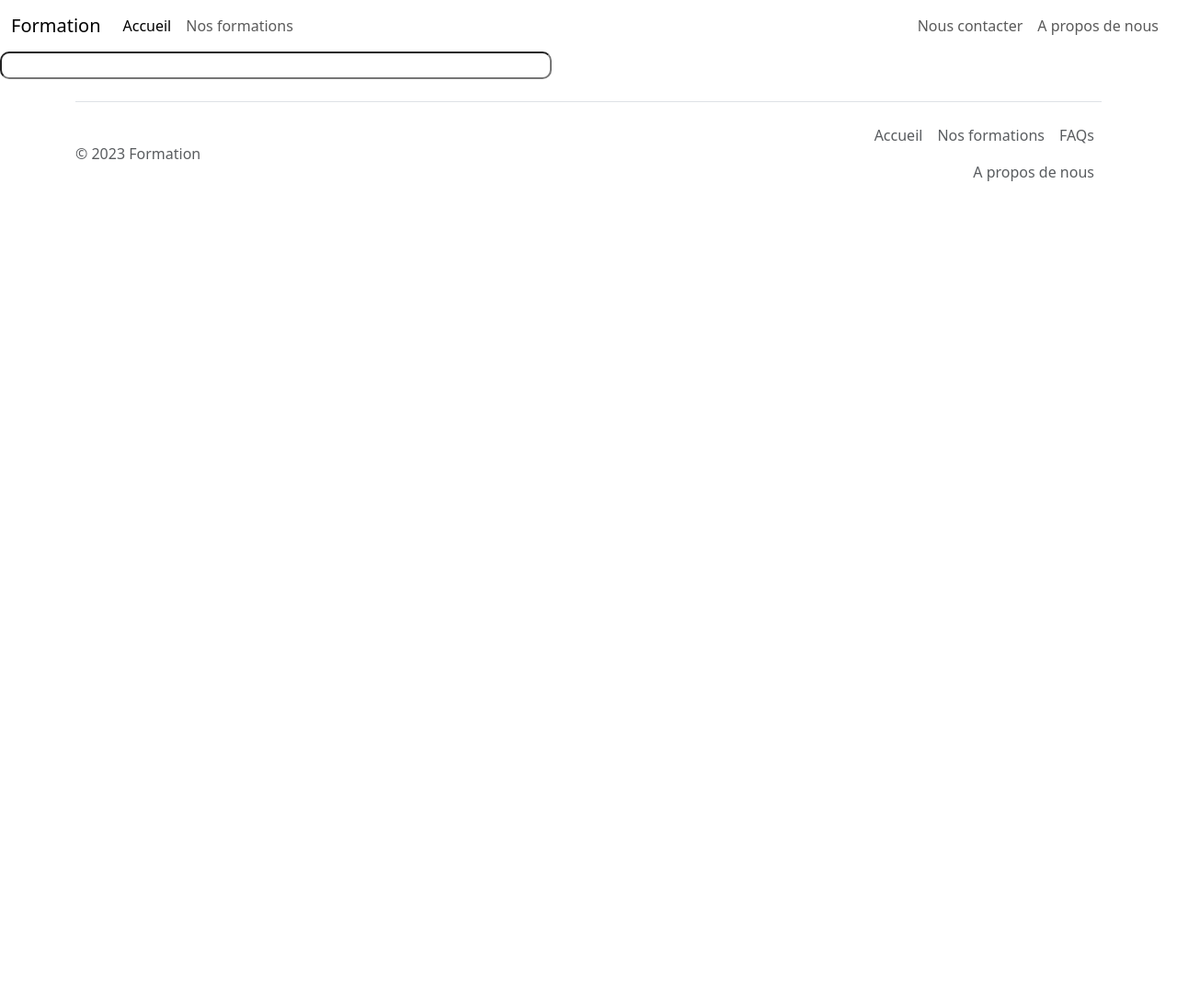
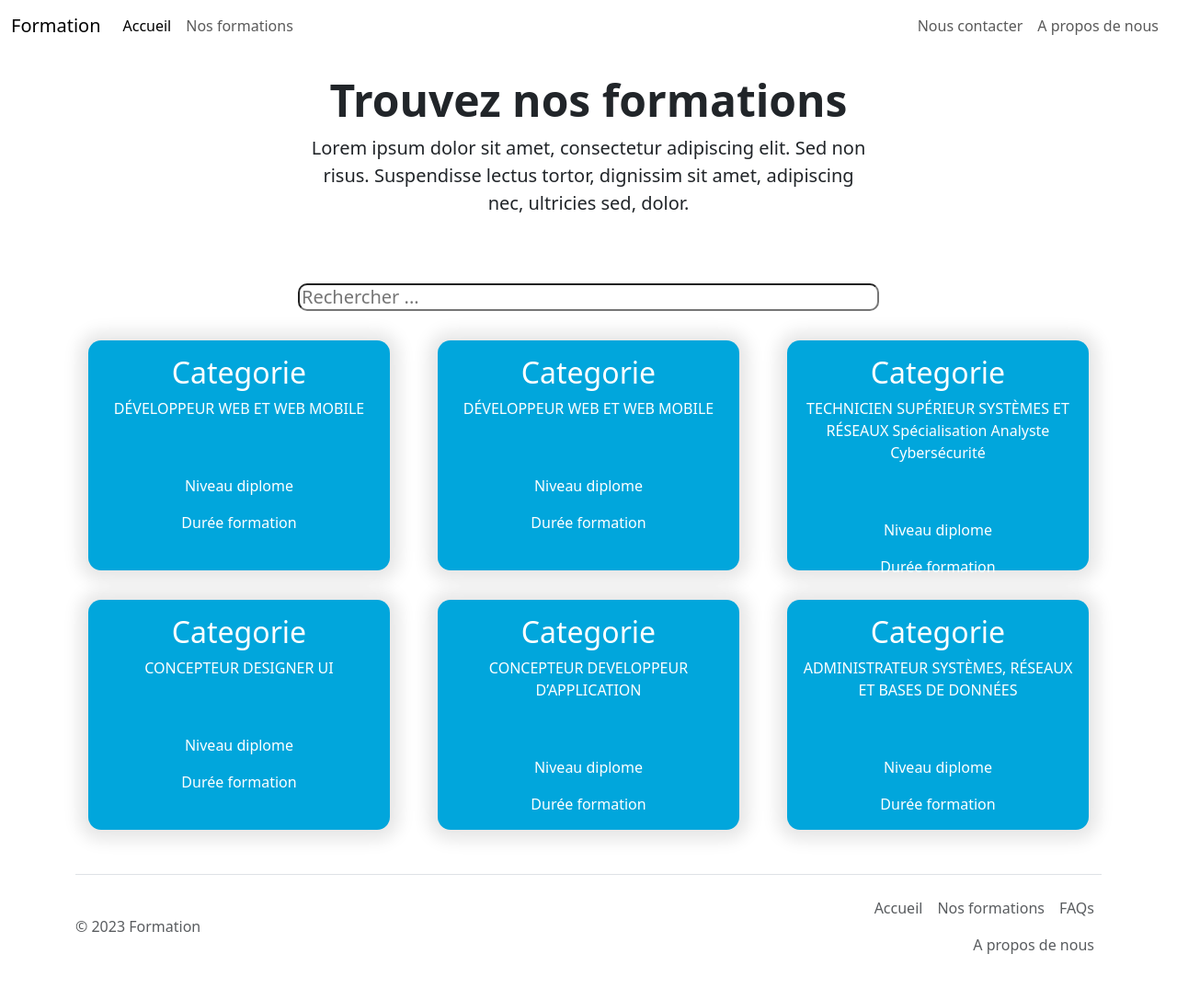
Before and after one commit to Erasedon/formation, a PHP site: page / in a window 1280 px wide. Shown: the whole page at 92% size. Before the commit the page ends 197 px from the top, so only its background shows below. Run offline with PHP 8.4, Linux system fonts and the light colour scheme; data that the repository does not hold is empty.

Commit message:
frontend page accueil

```diff
--- a/assets/css/style.css
+++ b/assets/css/style.css
@@ -6,11 +6,27 @@
     border-radius: 10px 10px 10px 10px;
     height:30px;
     font-size: 20px;
+     /* text-align: center;
+   align-content: center;   */
+    position: relative;
+    margin-left: auto;
+    margin-right: auto;
+}
+
+/* .search-box {
+
+
+
+    border-radius: 10px 10px 10px 10px;
+    text-decoration: none;
+    font-size: 20px;
     text-align: center;
     align-content: center;
-    position: relative
 
-}
+
+} */
+
+
 
 
 /* page Détail css Hassan */
@@ -19,6 +35,7 @@ body {
 
     background-color: white;
 }
+
 
 .navbar-page-detail {
  color:black;
@@ -83,3 +100,38 @@ color:#01A6DC;
     color:red;
 
 }
+
+
+
+
+/* partie Cards pour page accueil Hassan CSS */
+
+
+.cards-block  {
+    text-align: center;
+    max-width: 45rem;
+    width: 90%;
+    margin: auto;
+    /* margin-top: -10rem; */
+    position: relative;
+    background-color:#01A6DC;;
+    color: white;
+    border-radius: 14px;
+    padding: 1rem;
+    box-shadow: 0 1px 18px 10px rgba(0, 0, 0, 0.10);
+    height: 250px;
+  }
+
+  .cards-block  h2 {
+    font-size: 2rem;
+    margin-top: 0;
+  }
+
+  .sous-cards-block {
+
+    /* background-color:#7FB3D5; */
+    margin-top: 60px;
+    border-radius: 14px;
+
+
+  }
--- /dev/null
+++ b/assets/include/cards.php
@@ -0,0 +1,133 @@
+<!DOCTYPE html>
+<html lang="en">
+
+<head>
+    <meta charset="UTF-8">
+    <meta http-equiv="X-UA-Compatible" content="IE=edge">
+    <meta name="viewport" content="width=device-width, initial-scale=1.0">
+    <title>Cards</title>
+    <link rel="stylesheet" href="assets/css/style.css">
+
+    <link href="https://cdn.jsdelivr.net/npm/bootstrap@5.3.0-alpha1/dist/css/bootstrap.min.css" rel="stylesheet">
+
+</head>
+
+<body>
+
+
+    <div class="container">
+
+        <div class="row">
+
+            <!-- <div class="col-md-4">
+                <div class="cards-block">
+                 <p>Categorie</p>
+                    <p>REFERENT DIGITAL</p>
+                </div>
+
+            </div> -->
+
+            <div class="col-md-4 p-2 mb-3">
+                <div class="cards-block">
+                    <h2> Categorie</h2>
+                    <p>DÉVELOPPEUR WEB ET WEB MOBILE </p>
+                    <div class="sous-cards-block">
+
+<p>Niveau diplome</p>
+<p>Durée formation</p>
+</div>
+                </div>
+
+
+            </div>
+
+
+
+
+
+            <div class="col-md-4 p-2 mb-3">
+                <div class="cards-block">
+                    <h2> Categorie</h2>
+                    <p>DÉVELOPPEUR WEB ET WEB MOBILE
+                    </p>
+                    <div class="sous-cards-block">
+
+<p>Niveau diplome</p>
+<p>Durée formation</p>
+</div>
+                </div>
+
+            </div>
+            <div class="col-md-4 p-2 mb-3">
+                <div class="cards-block">
+                    <h2> Categorie</h2>
+                    <p>TECHNICIEN SUPÉRIEUR SYSTÈMES
+                        ET RÉSEAUX
+                        Spécialisation Analyste Cybersécurité
+                    </p>
+                    <div class="sous-cards-block">
+
+<p>Niveau diplome</p>
+<p>Durée formation</p>
+</div>
+                </div>
+
+            </div>
+            <div class="col-md-4 p-2 mb-3">
+                <div class="cards-block">
+                    <h2> Categorie</h2>
+                    <p>CONCEPTEUR DESIGNER UI
+                    </p>
+                    <div class="sous-cards-block">
+
+<p>Niveau diplome</p>
+<p>Durée formation</p>
+</div>
+                </div>
+
+            </div>
+            <div class="col-md-4 p-2 mb-3">
+                <div class="cards-block">
+                    <h2> Categorie</h2>
+                    <p>CONCEPTEUR DEVELOPPEUR
+                        D’APPLICATION</p>
+                        <div class="sous-cards-block">
+
+<p>Niveau diplome</p>
+<p>Durée formation</p>
+</div>
+                </div>
+
+            </div>
+            <div class="col-md-4 p-2 mb-3">
+                <div class="cards-block">
+                    <h2> Categorie</h2>
+                    <p>ADMINISTRATEUR SYSTÈMES,
+                        RÉSEAUX ET BASES DE DONNÉES</p>
+
+                        <div class="sous-cards-block">
+
+<p>Niveau diplome</p>
+<p>Durée formation</p>
+</div>
+
+                </div>
+
+            </div>
+
+
+        </div>
+
+
+
+    </div>
+
+
+
+
+    <script src="https://cdn.jsdelivr.net/npm/bootstrap@5.3.0-alpha1/dist/js/bootstrap.bundle.min.js"></script>
+
+
+</body>
+
+</html>
--- a/assets/include/recherche.php
+++ b/assets/include/recherche.php
@@ -1,2 +1,29 @@
-<input type="text" id="rech" onkeyup="showResult(this.value)">
-<div class="livesearch"></div>
+
+
+<!-- <input type="text" id="rech" onkeyup="showResult(this.value)">
+<div class="livesearch"></div> -->
+
+
+<div class="px-4 py-2 my-3 text-center">
+
+ <h1 class="display-5 fw-bold">Trouvez nos formations</h1>
+ <div class="col-lg-6 mx-auto">
+   <p class="lead mb-4">Lorem ipsum dolor sit amet, consectetur adipiscing elit. Sed non risus. Suspendisse lectus tortor, dignissim sit amet, adipiscing nec, ultricies sed, dolor. </p>
+   <div class="d-grid gap-2 d-sm-flex justify-content-sm-center">
+
+   </div>
+ </div>
+</div>
+
+<div class="container-fluid">
+    <div class="row">
+      <div class="col-md-12 p-2 my-3">
+
+      <input type="text" autocomplete="off" placeholder="Rechercher ..." style="width:50%" id="rech"  onkeyup="showResult(this.value)">
+       <!-- <button type="#" class="search" disabled></button> -->
+
+      <div class="livesearch"></div>
+
+      </div>
+    </div>
+  </div>
--- a/index.php
+++ b/index.php
@@ -1,5 +1,6 @@
 <!DOCTYPE html>
 <html lang="fr">
+
 <head>
     <meta charset="UTF-8">
     <meta http-equiv="X-UA-Compatible" content="IE=edge">
@@ -9,15 +10,21 @@
     <script src="assets/js/jquery-1.10.2.min.js"></script>
     <script src="assets/js/jquery-ui.js"></script>
     <title>formation</title>
+    <!-- icon bootstrap -->
+    <link rel="stylesheet" href="https://cdn.jsdelivr.net/npm/bootstrap-icons@1.10.3/font/bootstrap-icons.css">
 </head>
+
 <body>
-<?php
+    <?php
     include("assets/include/navbar.php");
     include("assets/include/recherche.php");
+    include("assets/include/cards.php");
     include("assets/include/footer.php");
     ?>
     <script src="assets/js/script.js"></script>
+
     <script src="https://cdn.jsdelivr.net/npm/bootstrap@5.3.0-alpha1/dist/js/bootstrap.bundle.min.js"></script>
 
 </body>
+
 </html>
```
